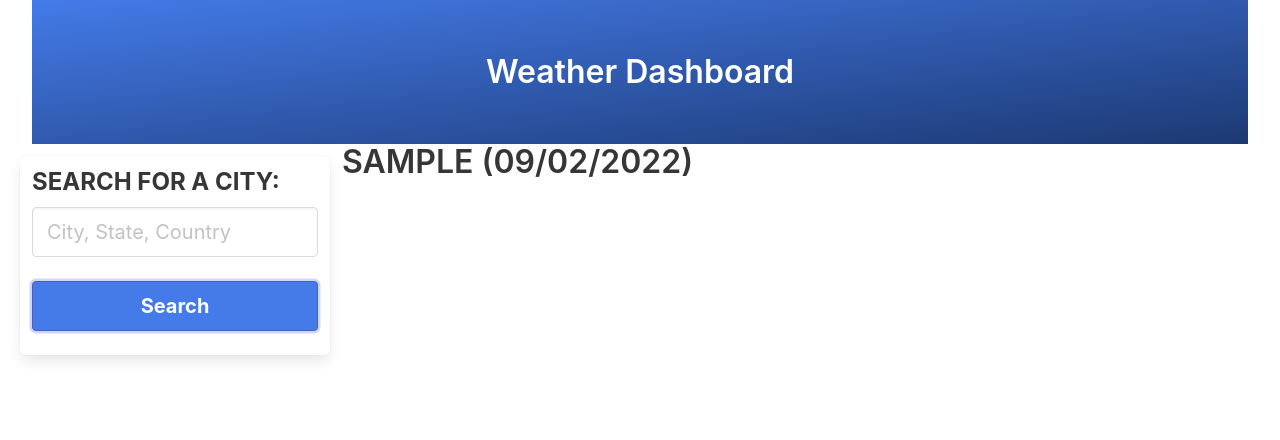
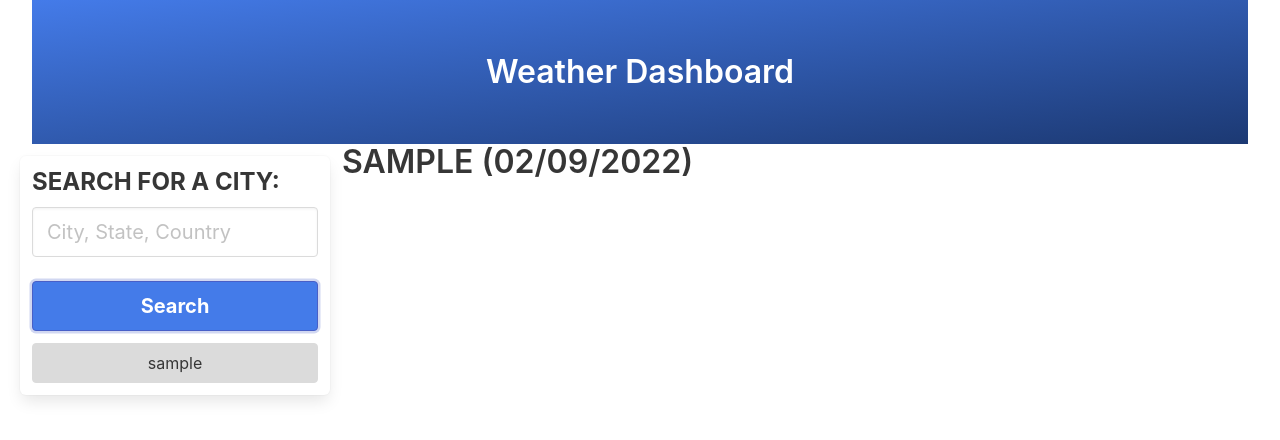
Before and after one commit to lillylav/weather-dashboard, a plain HTML site: page index.html in a window 1280 px wide. Both pictures are taken after typing "Sample" into the empty fields and a click on the button "Search". Drawn offline with nearby package versions, Linux system fonts and the light colour scheme; no server answers.

Commit message:
made recent searches display

```diff
--- a/assets/js/script.js
+++ b/assets/js/script.js
@@ -90,7 +90,6 @@ var getWeatherData = function(cityDetails) {
         // if response successful
         if (response.ok) {
             response.json().then(function(data) {
-                console.log(data);
                 displayCurrentInfo(data);
                 displayForecast(data);
             });
@@ -118,7 +117,7 @@ var displayCityDate = function() {
     displayCurrentEl.appendChild(currentHeaderEl);
 
     // get today's date and define format using moment.js
-    var dateToday = moment().format("DD/MM/YYYY");
+    var dateToday = moment().format("MM/DD/YYYY");
 
     // create span element for date
     var displayDate = document.createElement("span");
@@ -264,31 +263,42 @@ var saveSearch = function(input) {
 
         localStorage.setItem("recentSearches", JSON.stringify(recentSearches));
     }
+
+    displaySearches();
 };
 
-// // display array from local storage
-// var displaySearches = function() {
-//     // if there are no searches, set tasks to an empty array and return out of the function
-//     if (!recentSearches) {
-//         return false;
-//     } else {
-//     // add container
-//     var recentSearchesListEl = document.createElement("div");
-//     recentSearchesListEl.setAttribute("id", "item");
-//     }
+// display array from local storage
+var displaySearches = function() {
+    // if there are no searches, set tasks to an empty array and return out of the function
+    if (!recentSearches) {
+        return false;
+    } else {
+        // add container
+        var recentSearchesListEl = document.createElement("div");
+        recentSearchesListEl.setAttribute("id", "item");
+    }
 
-//     // loop through savedSearches array
-//     for (var i = 0; i < recentSearches.length; i++) {
-//       //pass each task object into the html ul section
-//       var search = document.createElement("button");
-//       search.setAttribute("value", recentSearches[i]);
-//       search.textContent = recentSearches[i];
-//       search.classList = "button is-fullwidth";
+    // loop through savedSearches array
+    for (var i = 0; i < recentSearches.length; i++) {
+      //pass each task object into the div
+      var search = document.createElement("button");
+      search.setAttribute("value", recentSearches[i]);
+      search.textContent = recentSearches[i];
+      search.classList = "button is-fullwidth block has-background-grey-lighter";
 
-//       recentSearchesListEl.appendChild(search);
-//       searchHistoryEl.appendChild(recentSearchesListEl);
-//     }
-//   };
+      recentSearchesListEl.appendChild(search);
+      searchHistoryEl.appendChild(recentSearchesListEl);
+    }
+};
+
+// make recent searches clickable and display results on page
+$("#item").on("click", "button", function () {
+    var buttonText = $(this).attr("value");
+    console.log(buttonText);
+    getLatLon(buttonText);
+});
 
 searchFormEl.addEventListener("submit", searchHandler);
-// displaySearches(recentSearches);
+
+// display recent searches on page load
+displaySearches();
--- a/index.html
+++ b/index.html
@@ -13,7 +13,7 @@
     <header class="section" id="header">
         <h1 class="is-size-3 has-text-white has-text-weight-semibold level-item">Weather Dashboard</h1>
     </header>
-    <main class="columns is-mobile">
+    <main class="columns">
         <div class="column is-one-quarter-tablet box mt-5" id="search-column">
             <!-- searchFormEl JS variable -->
             <form class="field is-grouped-centered" id="search-form">
```
